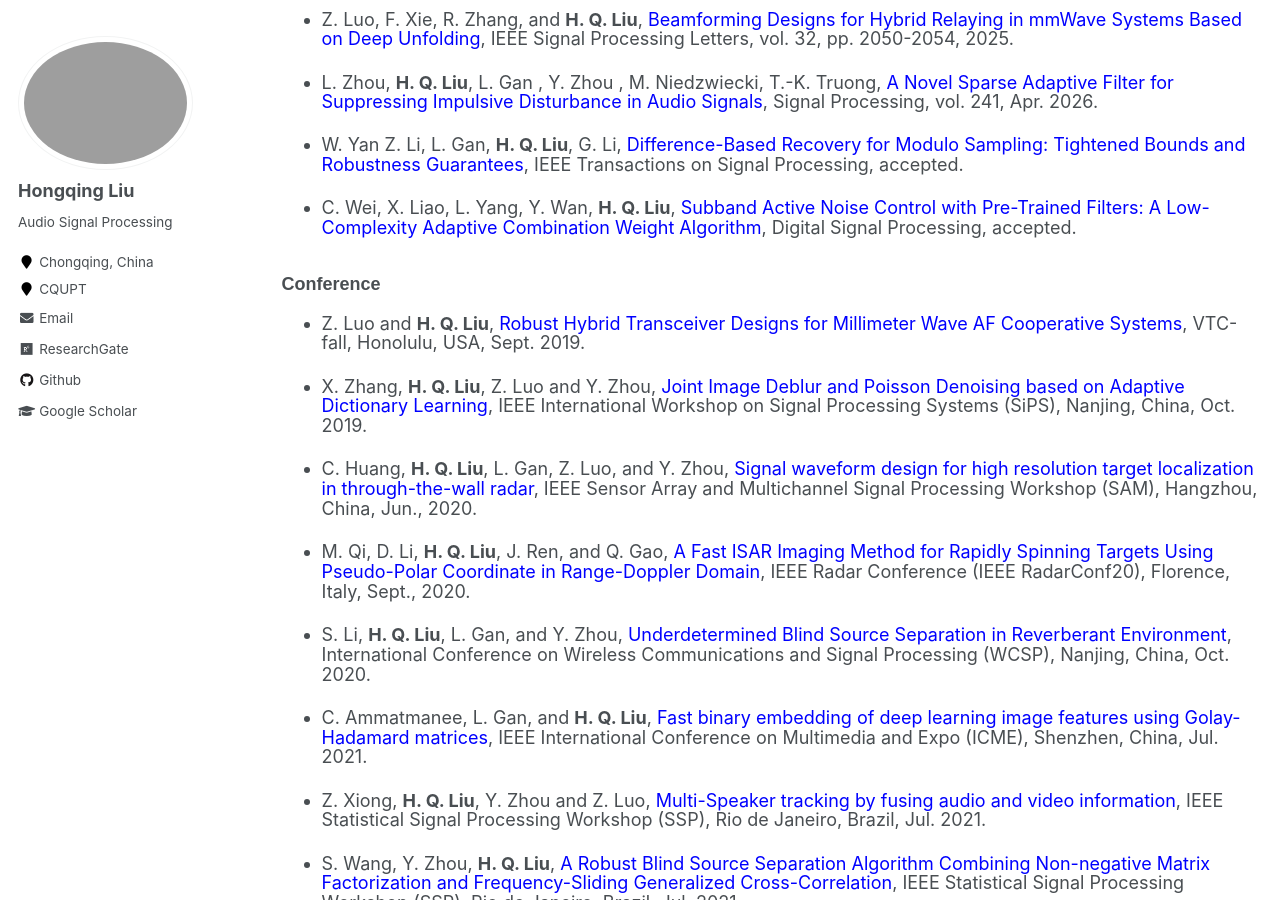
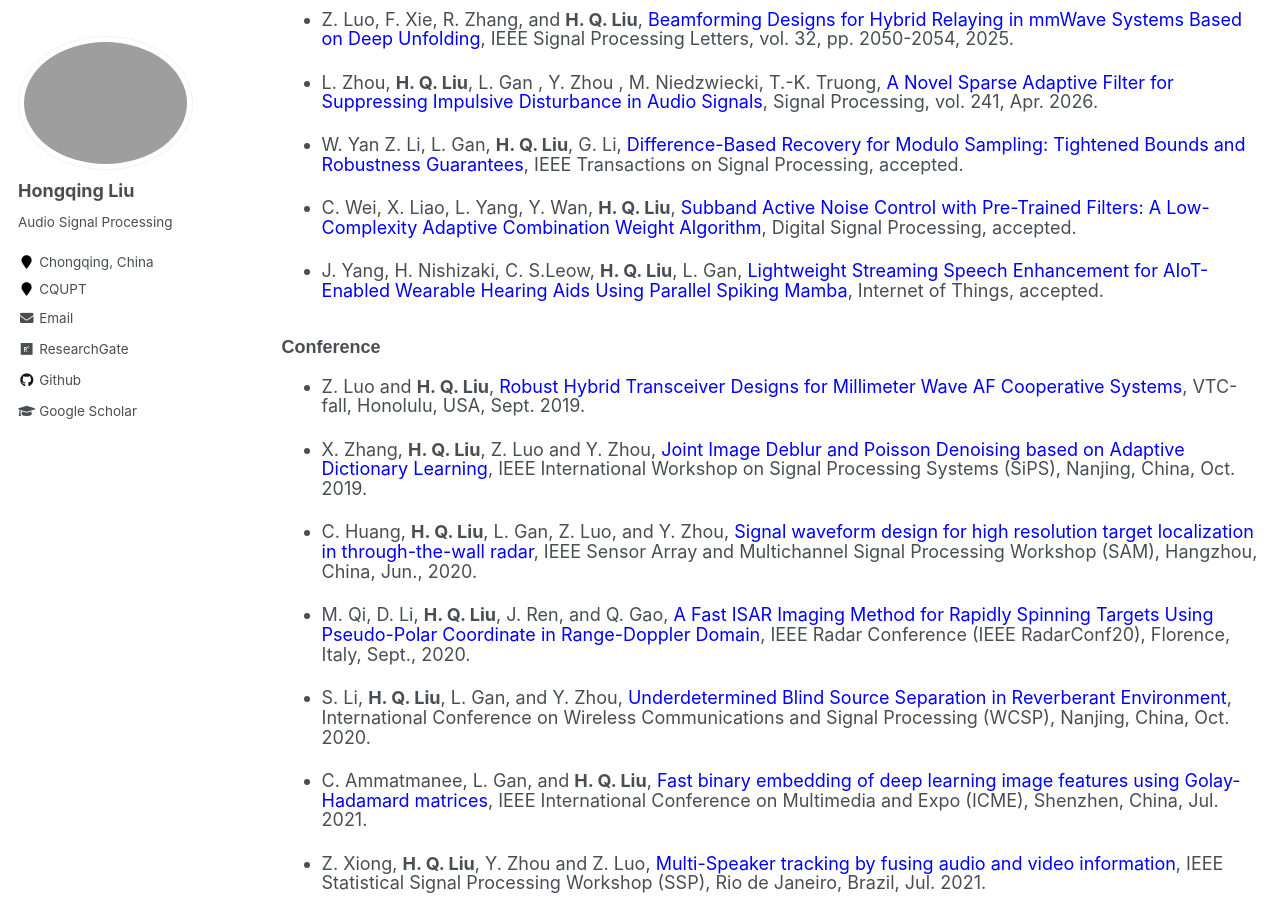
Before and after one commit to hong-qing-liu/english-hong-qing-liu.github.io, a Jekyll site: the page built from _pages/publications.md, in a window 1280 px wide and 900 px high, scrolled down 1213 px. Built offline with Jekyll 4.4.1, drawn with Linux system fonts in a browser that asks for light colours.

Commit message:
Update publications.md

```diff
--- a/_pages/publications.md
+++ b/_pages/publications.md
@@ -43,7 +43,7 @@ author_profile: true
 
 - C. Wei, X. Liao,  L. Yang,  Y. Wan, <strong>H. Q. Liu</strong>, <span style="color: blue;">Subband Active Noise Control with Pre-Trained Filters: A Low-Complexity Adaptive Combination Weight Algorithm</span>, Digital Signal Processing, accepted.
 
-
+- J. Yang, H. Nishizaki, C. S.Leow, <strong>H. Q. Liu</strong>, L. Gan, <span style="color: blue;">Lightweight Streaming Speech Enhancement for AIoT-Enabled Wearable Hearing Aids Using Parallel Spiking Mamba</span>, Internet of Things, accepted.
 
 ### Conference
 - Z. Luo and <strong>H. Q. Liu</strong>, <span style="color: blue;">Robust Hybrid Transceiver Designs for Millimeter Wave AF Cooperative Systems</span>, VTC-fall, Honolulu, USA, Sept. 2019.
```
